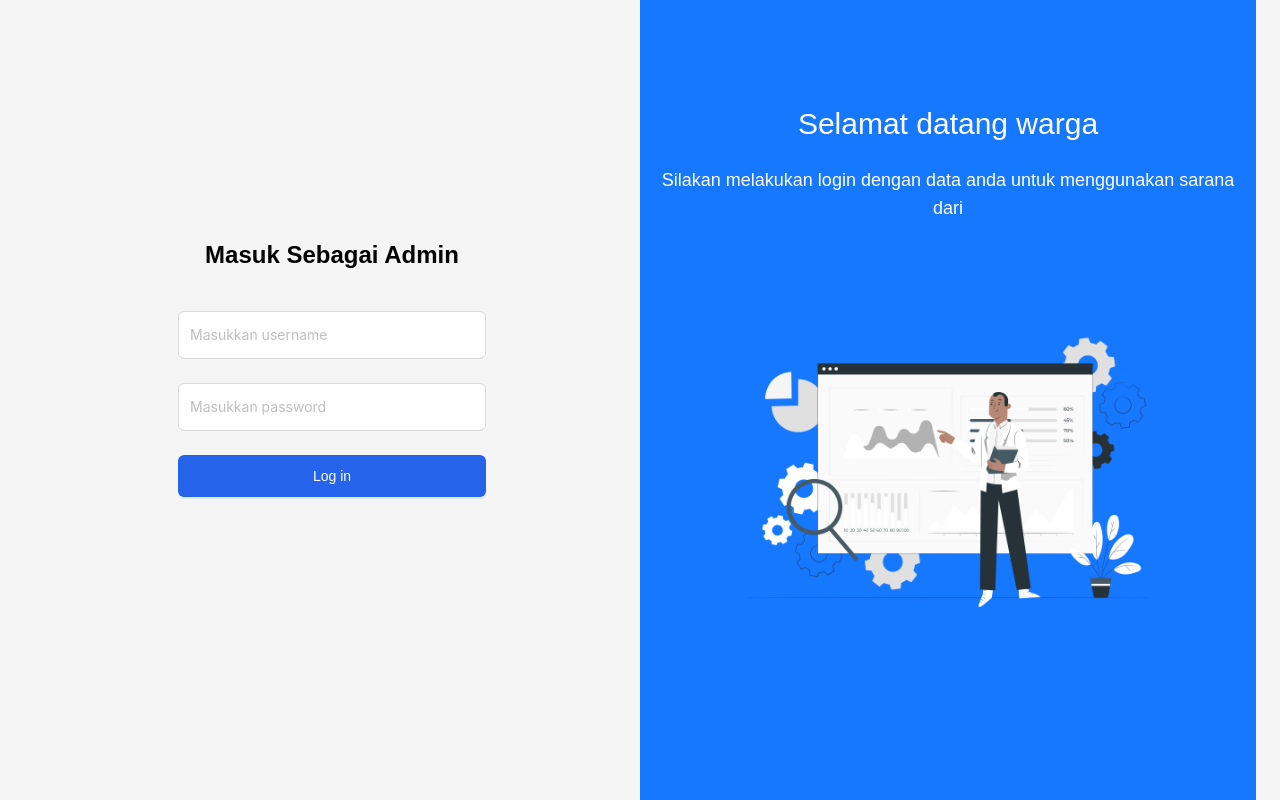
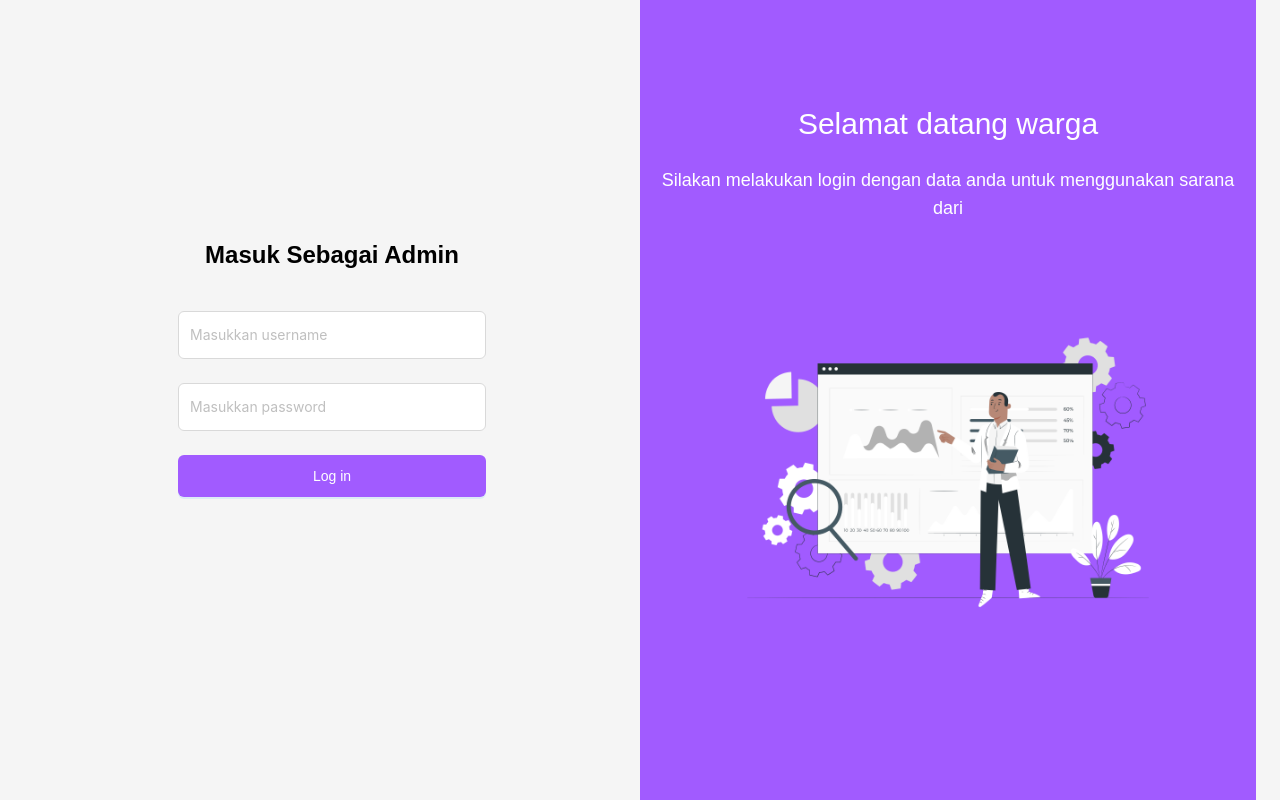
Before and after one commit to betthink/kelurahan-administration-management, a React (Create React App) app: page /login-admin in a window 1280 px wide. Built offline with nearby package versions, Linux system fonts and the light colour scheme.

Commit message:
empty : commit1

```diff
--- a/src/layout/CmsLayouts.jsx
+++ b/src/layout/CmsLayouts.jsx
@@ -155,7 +155,7 @@ const CmsLayouts = () => {
               items={menuItems}
             />
           </Sider>
-          <Layout className={` `}>
+          <Layout>
             <Content
               className="site-layout "
               style={{
--- a/src/layout/admin/Pages/Login/LoginAdmin.jsx
+++ b/src/layout/admin/Pages/Login/LoginAdmin.jsx
@@ -65,62 +65,7 @@ const LoginAdmin = () => {
     formik.setFieldValue(target.name, target.value);
   };
   return (
-    // <Layout className="h-screen w-full bg-darkgreen ">
-    //   <Content className="mx-auto  w-1/2 h-screen flex justify-center items-center flex-col py-20 text-white">
-    //     <div className="">Log in</div>
-    //     <div className="">Masuk Sebagai Admin</div>
-    //     <Form onFinish={formik.handleSubmit} className="w-1/2 py-10">
-    //       <Form.Item
-    //         name="username"
-    //         rules={[
-    //           {
-    //             required: true,
-    //             message: "username tidak boleh kosong",
-    //           },
-    //         ]}
-    //       >
-    //         <Input
-    //           name="username"
-    //           onChange={handleChange}
-    //           className="bg-[#1b4455] py-3 hover:bg-[#1b4455] placeholder:text-white text-white border"
-    //           placeholder="Masukkan username"
-    //         />
-    //       </Form.Item>
-    //       <Form.Item
-    //         name="password"
-    //         rules={[
-    //           {
-    //             required: true,
-    //             message: "password tidak boleh kosong",
-    //           },
 
-    //           // {
-    //           //   pattern: /^[0-9]+$/,
-    //           //   message: "password hanya boleh berisi angka",
-    //           // },
-    //         ]}
-    //       >
-    //         <Input
-    //           name="password"
-    //           onChange={handleChange}
-    //           className="bg-[#1b4455] py-3 hover:bg-[#1b4455] placeholder:text-white text-white border"
-    //           placeholder="Masukkan password"
-    //         />
-    //       </Form.Item>
-    //       <Form.Item>
-    //         <Button
-    //           htmlType="submit"
-    //           type="primary"
-    //           shape="default"
-    //           block
-    //           className="bg-blue-600"
-    //         >
-    //           Log in
-    //         </Button>
-    //       </Form.Item>
-    //     </Form>
-    //   </Content>
-    // </Layout>
     <Layout className="w-full bg-[#F5F5F5] ">
       <Content className="mx-auto  w-full md:h-screen flex flex-col-reverse md:flex-row md:justify-between    text-black px-10 md:px-6">
         <div className=" w-full md:w-1/2 py-6 flex justify-center flex-col items-center">
@@ -154,11 +99,6 @@ const LoginAdmin = () => {
                   required: true,
                   message: "password tidak boleh kosong",
                 },
-
-                // {
-                //   pattern: /^[0-9]+$/,
-                //   message: "password hanya boleh berisi angka",
-                // },
               ]}
             >
               <Input
@@ -174,7 +114,7 @@ const LoginAdmin = () => {
                 type="primary"
                 shape="default"
                 block
-                className="bg-blue-600 py-5 justify-center flex items-center"
+                className="bg-third py-5 justify-center flex items-center"
               >
                 Log in
               </Button>
@@ -182,7 +122,7 @@ const LoginAdmin = () => {
           </Form>
 
         </div>
-        <div className=" py-6 md:h-screen w-full md:w-1/2 bg-blusky rounded-lg md:rounded-none text-white flex flex-col items-center justify-center gap-6 px-3 text-center">
+        <div className=" py-6 md:h-screen w-full md:w-1/2 bg-third rounded-lg md:rounded-none text-white flex flex-col items-center justify-center gap-6 px-3 text-center">
           <h2 className="text-base md:text-3xl">Selamat datang warga</h2>
           <h3 className="text-sm md:text-lg">
             Silakan melakukan login dengan data anda untuk menggunakan sarana
--- a/src/layout/public/LandingPage.jsx
+++ b/src/layout/public/LandingPage.jsx
@@ -129,7 +129,7 @@ function LandingPage() {
           <div className="">
             <span>Apakah anda admin RT ?</span>
             <Button
-              className="border-none self-end text-md text-purp font-bold"
+              className="border-none self-end text-md text-blusky font-bold"
               onClick={() => navigate("/login-admin")}
             >
               Login di sini
```
